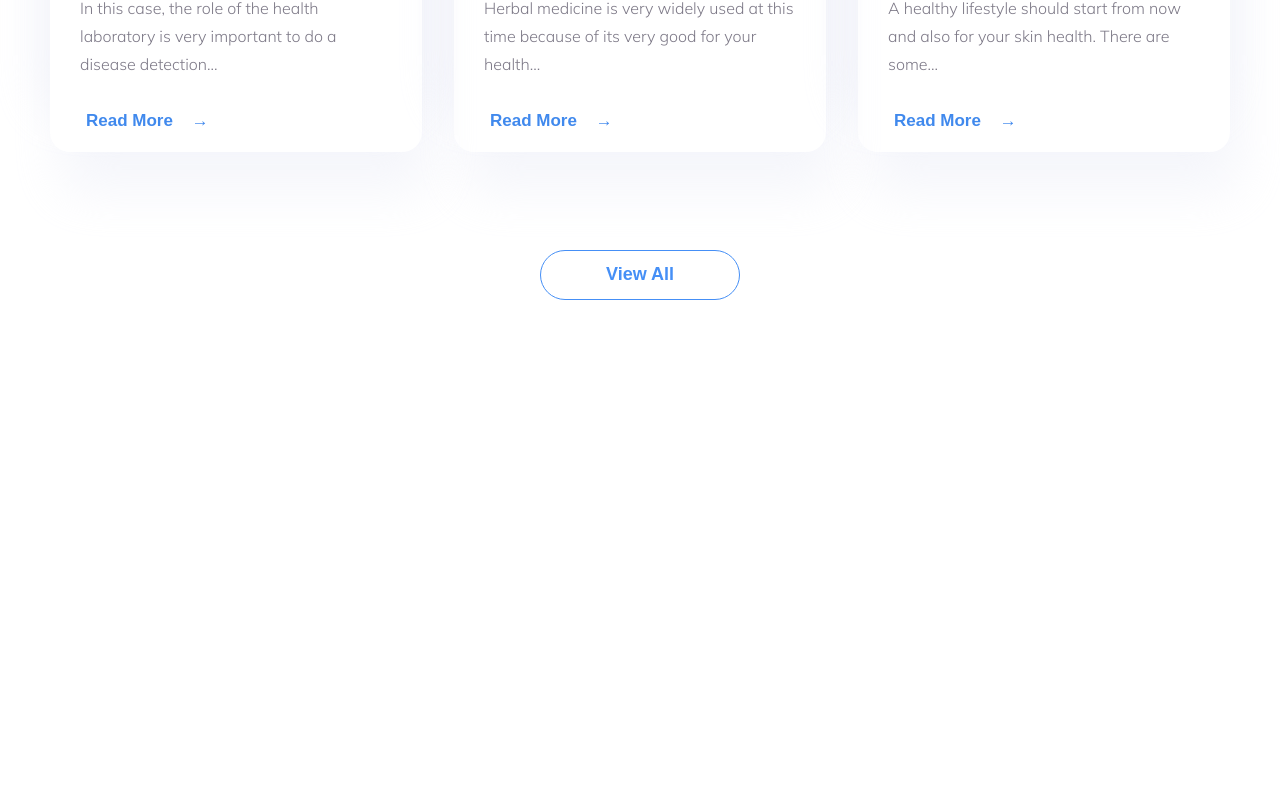
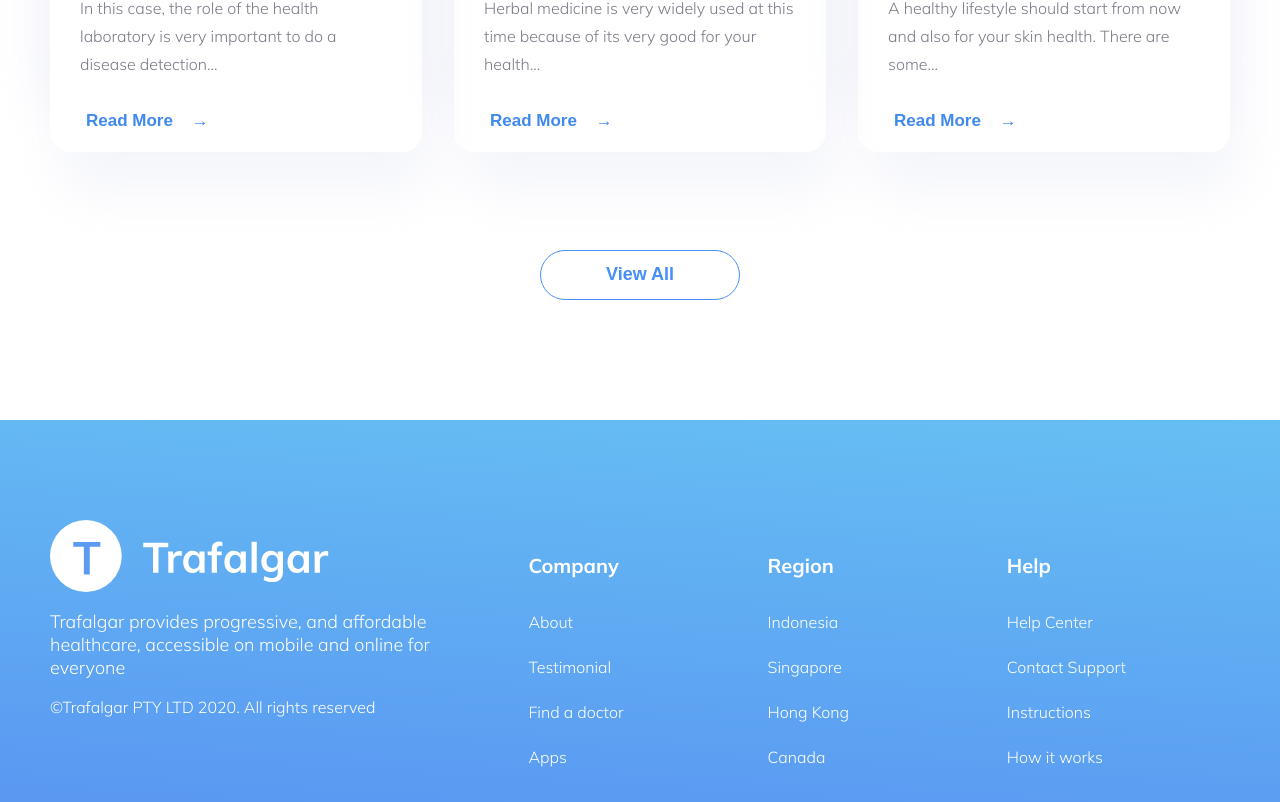
Before and after one commit to nikets40/trafalgar-landing-page, a React (Create React App) app: page / in a window 1280 px wide. Shown: the part 4177-4979 px from the top of the page. Before the commit the page ends 4597 px from the top, so only its background shows below. Built offline with nearby package versions, Linux system fonts and the light colour scheme.

Commit message:
ADD: Footer sections

```diff
--- /dev/null
+++ b/src/components/Footer.js
@@ -0,0 +1,96 @@
+import React from "react";
+import styled from "styled-components";
+
+function Footer() {
+  return (
+    <GradientBackground>
+      <Container>
+        <Column>
+          <img alt="" src="/images/logo-white.svg" />
+          <p>
+            Trafalgar provides progressive, and affordable healthcare,
+            accessible on mobile and online for everyone
+          </p>
+          <span>©Trafalgar PTY LTD 2020. All rights reserved</span>
+        </Column>
+
+        <Column>
+          <h5>Company</h5>
+          <a href="/">About</a>
+          <a href="/">Testimonial</a>
+          <a href="/">Find a doctor</a>
+          <a href="/">Apps</a>
+        </Column>
+
+        <Column>
+          <h5>Region</h5>
+          <a href="/">Indonesia</a>
+          <a href="/">Singapore</a>
+          <a href="/">Hong Kong</a>
+          <a href="/">Canada</a>
+        </Column>
+
+        <Column>
+          <h5>Help</h5>
+          <a href="/">Help Center</a>
+          <a href="/">Contact Support</a>
+          <a href="/">Instructions</a>
+          <a href="/">How it works</a>
+        </Column>
+      </Container>
+    </GradientBackground>
+  );
+}
+
+export default Footer;
+
+const GradientBackground = styled.div`
+  background: linear-gradient(183.41deg, #67c3f3 -8.57%, #5a98f2 82.96%);
+`;
+
+const Container = styled.div`
+  max-width: 1280px;
+  padding: 100px 50px;
+  margin: auto;
+
+  display: grid;
+  gap: 1rem;
+  grid-template-columns: repeat(auto-fit, minmax(140px, 1fr));
+
+  img {
+    max-width: 280px;
+  }
+
+  p {
+    font-weight: 300;
+    font-size: 18px;
+    max-width: 390px;
+    color: white;
+  }
+
+  a,
+  span {
+    font-weight: 300;
+    font-size: 16px;
+    color: white;
+  }
+  a {
+    margin-bottom: 25px;
+    cursor: pointer;
+  }
+
+  h5 {
+    font-weight: bold;
+    font-size: 20px;
+    color: white;
+  }
+`;
+
+const Column = styled.div`
+  display: flex;
+  flex-direction: column;
+
+  &:nth-child(1) {
+    grid-column: span 2;
+  }
+`;
--- a/src/components/Home.js
+++ b/src/components/Home.js
@@ -1,6 +1,7 @@
 import React from "react";
 import styled from "styled-components";
 import About from "./About";
+import Footer from "./Footer";
 import Hero from "./Hero";
 import Nav from "./Nav";
 import RecentArticles from "./RecentArticles";
@@ -14,8 +15,9 @@ function Home() {
       <Hero />
       <Services />
       <About />
-      <Testimonials/>
-      <RecentArticles/>
+      <Testimonials />
+      <RecentArticles />
+      <Footer />
     </Container>
   );
 }
```
Also changed, not shown: public/images/logo-white.svg (added).
